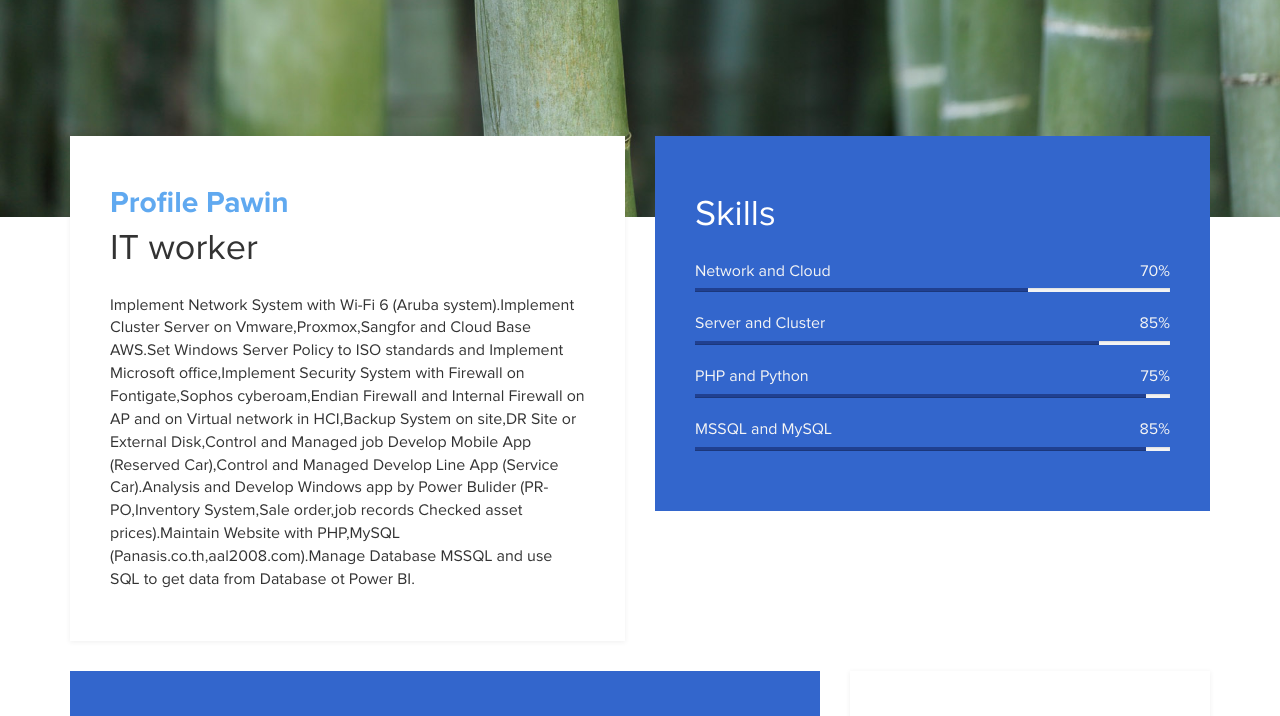
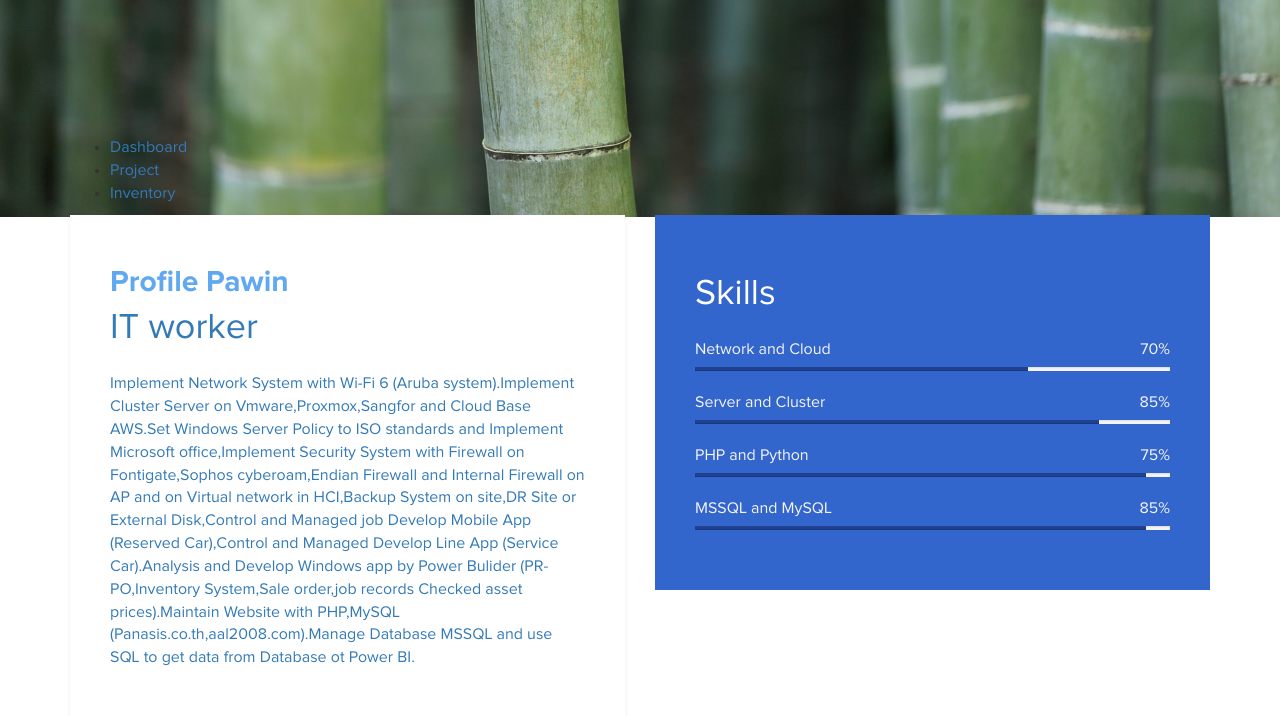
Before and after one commit to FinsLast/FinsLast.github.io, a plain HTML site: page index.html in a window 1280 px wide. Shown: the part 583-1299 px from the top of the page. Drawn offline with Linux system fonts and the light colour scheme.

Commit message:
addsidebar

```diff
--- a/index.html
+++ b/index.html
@@ -11,6 +11,7 @@
 	<link rel="stylesheet" href="css/bootstrap.min.css">
 	<link rel="stylesheet" href="css/font-awesome.min.css">
 	<link rel="stylesheet" href="css/templatemo-blue.css">
+
 </head>
 <body data-spy="scroll" data-target=".navbar-collapse">
 
@@ -34,7 +35,30 @@
 		</div>
 	</div>
 </header>
+<section class="container">
+	<div class="sidebar">
+        <div class="sidebar-brand">
 
+        </div>
+        <div class="sidebar-menu">
+            <ul>
+                <li>
+                    <a href=""><span class="las la-igloo"></span>
+                    <span>Dashboard</span>
+                </li>
+                <li>
+                    <a href=""><span class="las la-clipboard"></span>
+                    <span>Project</span>
+                </li>
+                <li>
+                    <a href=""><span class="las la-receipt"></span>
+                    <span>Inventory</span>
+                </li>
+
+        </div>
+    </div>
+
+</section>
 <!-- about and skills section -->
 <section class="container">
 	<div class="row">
```
